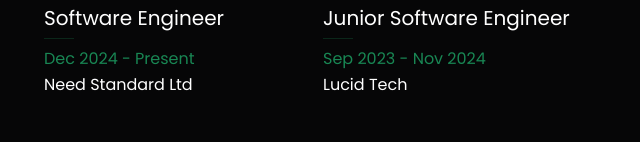
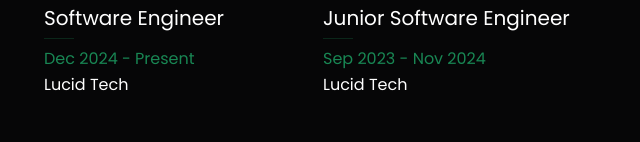
Before and after one commit to arif5441/portfolio-arif, a plain HTML site: page about.html in a window 1280 px wide. Shown: the part 658-800 px from the top of the page, 620-1260 px from the left. Drawn offline with nearby package versions, Linux system fonts and the light colour scheme.

Commit message:
about updated

```diff
--- a/about.html
+++ b/about.html
@@ -171,7 +171,7 @@
                   <h5>Software Engineer</h5>
                   <hr class="text-success my-2">
                   <p class="text-success mb-1">Dec 2024 - Present</p>
-                  <h6 class="mb-0">Need Standard Ltd</h6>
+                  <h6 class="mb-0">Lucid Tech</h6>
                 </div>
                 <div class="col-sm-6">
                   <h5>Junior Software Engineer</h5>
```
Also changed, not shown: index.html (+1 -1 lines).
